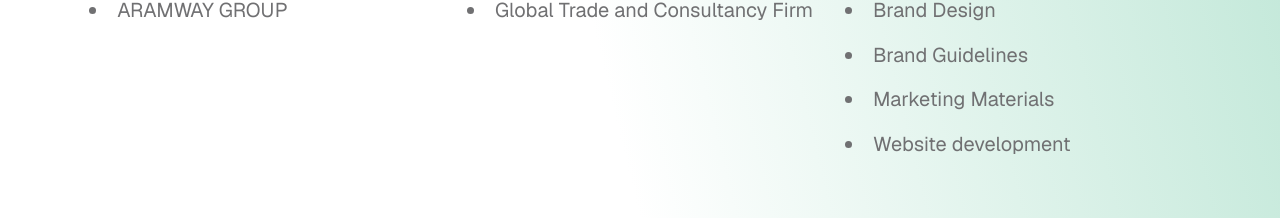
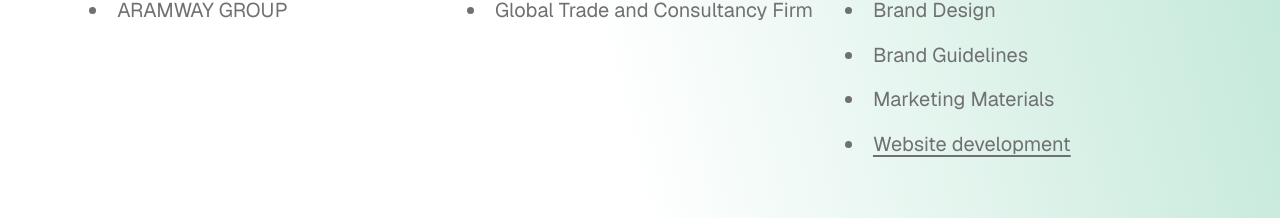
Before and after one commit to EntertabOrganization/entertab, a Next.js app: page /ourwork/aramway in a window 1280 px wide. Shown: the part 1394-1612 px from the top of the page. Built offline with nearby package versions, Linux system fonts and the light colour scheme.

Commit message:
Link Aramway website development service in a new tab

```diff
--- a/app/ourwork/aramway/page.tsx
+++ b/app/ourwork/aramway/page.tsx
@@ -6,7 +6,7 @@ import TretripLogo from "@/app/components/Projects/TretripLogo";
 
 type InfoItem = {
     header: string;
-    bullets: string[];
+    bullets: (string | { label: string; href: string })[];
 };
 
 const infoItems: InfoItem[] = [
@@ -24,7 +24,7 @@ const infoItems: InfoItem[] = [
             "Brand Design",
             "Brand Guidelines",
             "Marketing Materials",
-            "Website development",
+            { label: "Website development", href: "https://www.aramway.com/" },
         ],
     },
 ];
@@ -34,8 +34,12 @@ function renderInfoList(items: InfoItem[]) {
         <ul key={item.header} className="space-y-3">
             <li className="text-2xl md:text-3xl font-semibold text-[#54BF93]">{item.header}</li>
             {item.bullets.map((bullet) => (
-                <li key={`${item.header}-${bullet}`} className="text-lg md:text-xl text-[#707072] leading-relaxed list-disc list-inside">
-                    {bullet}
+                <li key={`${item.header}-${typeof bullet === "string" ? bullet : bullet.label}`} className="text-lg md:text-xl text-[#707072] leading-relaxed list-disc list-inside">
+                    {typeof bullet === "string" ? bullet : (
+                        <a href={bullet.href} target="_blank" rel="noopener noreferrer" className="underline underline-offset-4 hover:text-[#54BF93] transition-colors">
+                            {bullet.label}
+                        </a>
+                    )}
                 </li>
             ))}
         </ul>
```
